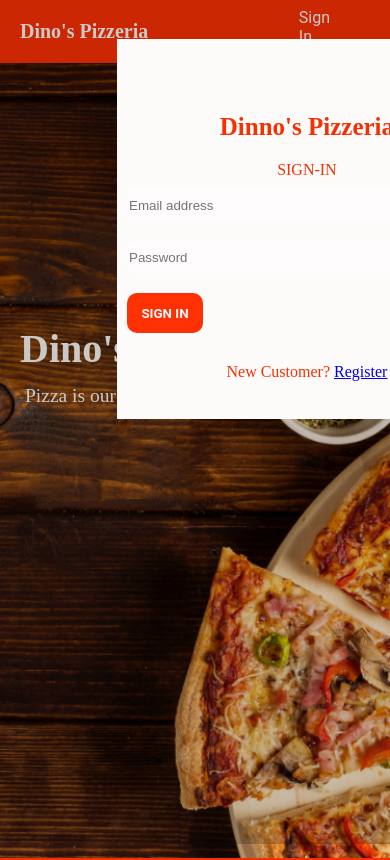
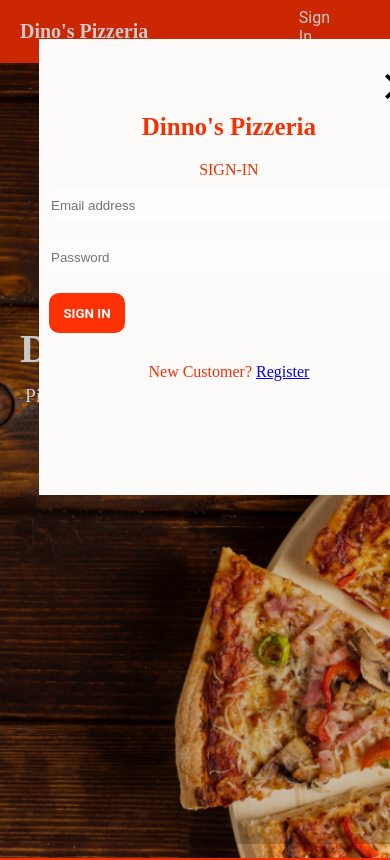
Before and after one commit to Brandon-Cottrell/Dino-s-pizzeria, a React (Create React App) app in the folder frontend/: page /signin in a window 390 px wide. Shown: the top 860 px of the page. Built offline with nearby package versions, Linux system fonts and the light colour scheme; no server answers.

Commit message:
responsiveness done

```diff
--- a/frontend/src/assets/style.css
+++ b/frontend/src/assets/style.css
@@ -479,9 +479,9 @@ Popup page
   .popup .popup-inner {
     background-color: #fdfafa;
     color: #f43103;
-    margin: 10% 30%;
+    margin: 10% 10%;
     position: fixed;
-    height: 45vh;
+    height: 54vh;
     width: 45vh;
   }
 }
```
